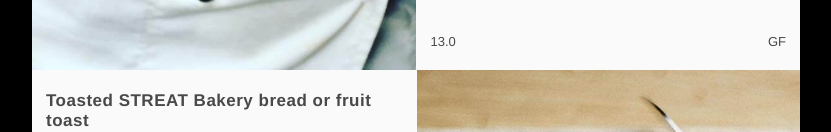
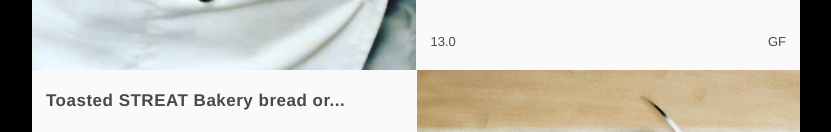
Before and after one commit to Evvn/streat-demo, a React (Create React App) app: page / in a window 1280 px wide. Shown: the part 668-800 px from the top of the page, without its empty margins (224-1055 px from the left). Built offline with nearby package versions, Linux system fonts and the light colour scheme.

Commit message:
trimmed names

```diff
--- a/src/MenuItem.js
+++ b/src/MenuItem.js
@@ -62,6 +62,17 @@ class MenuItem extends React.Component {
     }
   }
 
+  trimName(n) {
+    let name = n
+
+    if ( name.length > 30) {
+      name = name.substring(0,30).trim() + "..."
+      return name
+    } else {
+      return name
+    }
+  }
+
   onSwipeRight() {
     document.body.querySelector('.previewModal').classList.remove('slideInRight')
     document.body.querySelector('.previewModal').classList.add('slideOutRight')
@@ -86,6 +97,7 @@ class MenuItem extends React.Component {
 
     let id = this.props.id
     let name = this.props.name
+    let trimmedName = this.trimName(name)
     let price = this.props.price
     let tags = this.props.tags
     let image = this.props.image
@@ -114,7 +126,7 @@ class MenuItem extends React.Component {
             </div>
 
             <div className="rightBox" id={ id }>
-              <h3 className="title" id={ id }>{ name }</h3>
+              <h3 className="title" id={ id }>{ trimmedName }</h3>
 
               <p className="bodyText" id={ id }>{ trimmedDescription }</p>
 
@@ -161,7 +173,7 @@ class MenuItem extends React.Component {
             </div>
 
             <div className="leftBox" id={ id }>
-              <h3 className="title" id={ id }>{ name }</h3>
+              <h3 className="title" id={ id }>{ trimmedName }</h3>
 
               <p className="bodyText" id={ id }>{ trimmedDescription }</p>
 
```
